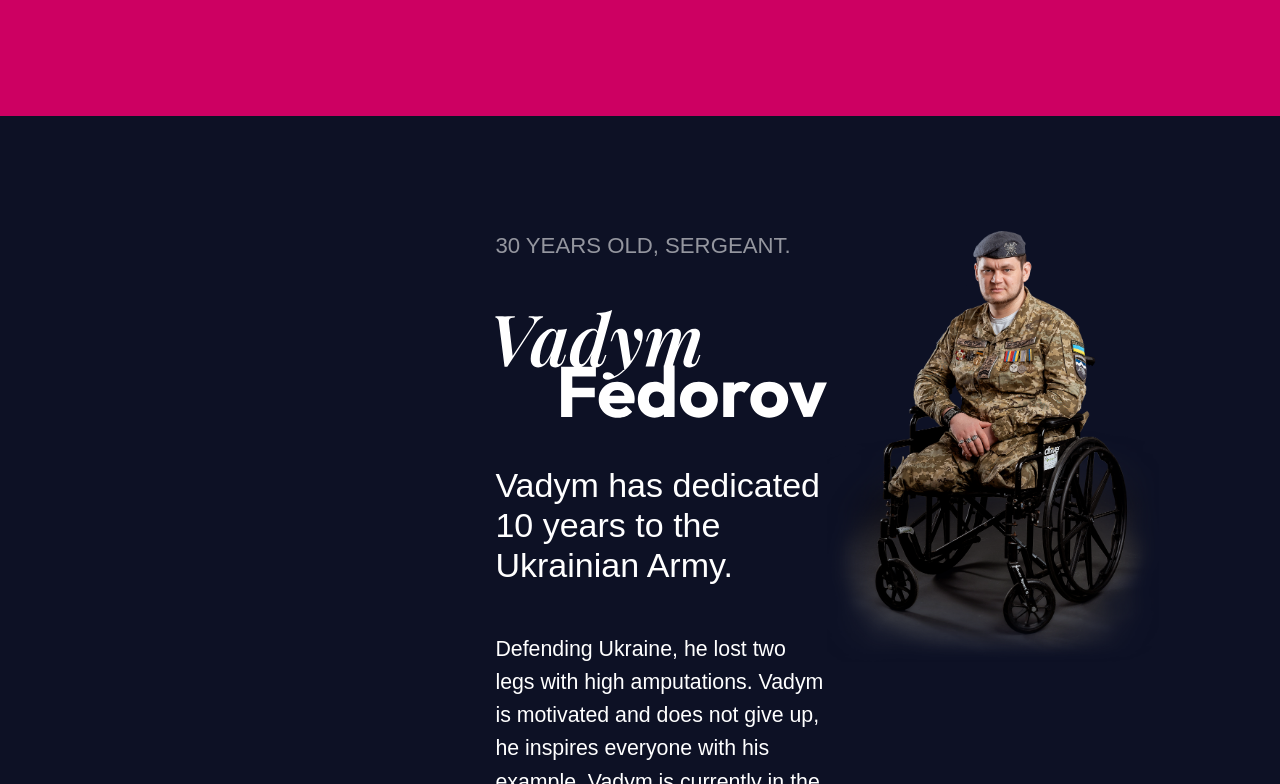
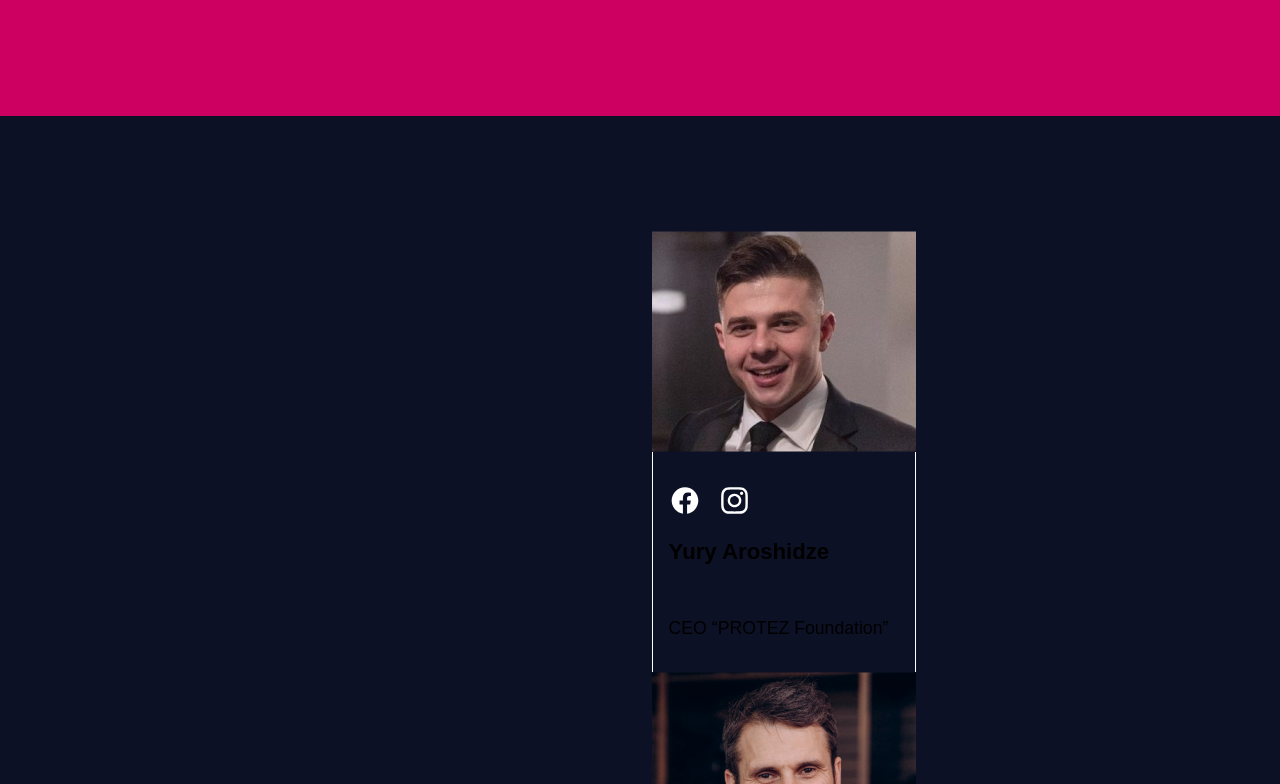
Before and after one commit to ditagroupinc/protez, a Next.js app: page / in a window 1280 px wide. Shown: the part 1596-2380 px from the top of the page. Built offline with nearby package versions, Linux system fonts and the light colour scheme.

Commit message:
Update page.jsx

```diff
--- a/app/page.jsx
+++ b/app/page.jsx
@@ -67,7 +67,7 @@ export default function Home() {
             />
           </div>
           <OurResults />
-          <Veterans />
+          {/* <Veterans /> */}
           <MeetOurTeam />
         </main>
       </ScreenModeAndSizeContext.Provider>
```
